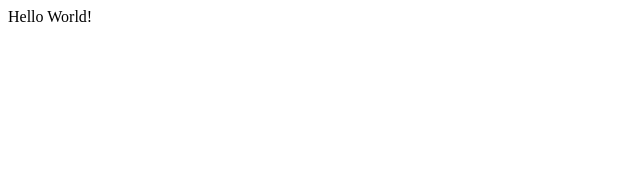
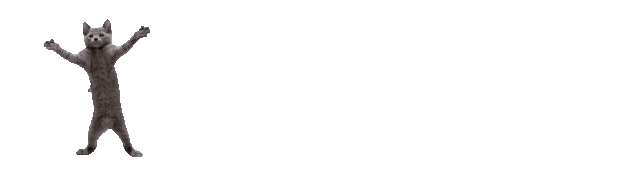
Before and after one commit to afterlightgames/website-demo, a plain HTML site: page index.html in a window 1280 px wide. Shown: the whole page, without its empty margins (0-640 px from the left). Drawn offline with Linux system fonts and the light colour scheme.

Commit message:
Update index.html

```diff
--- a/index.html
+++ b/index.html
@@ -7,6 +7,6 @@
     <!-- Optional: Add any additional meta tags, stylesheets, or scripts here -->
 </head>
 <body>
-    Hello World!
+    <img src="index/sebas-bleizeffer.gif" alt="meow">
 </body>
 </html>
```
